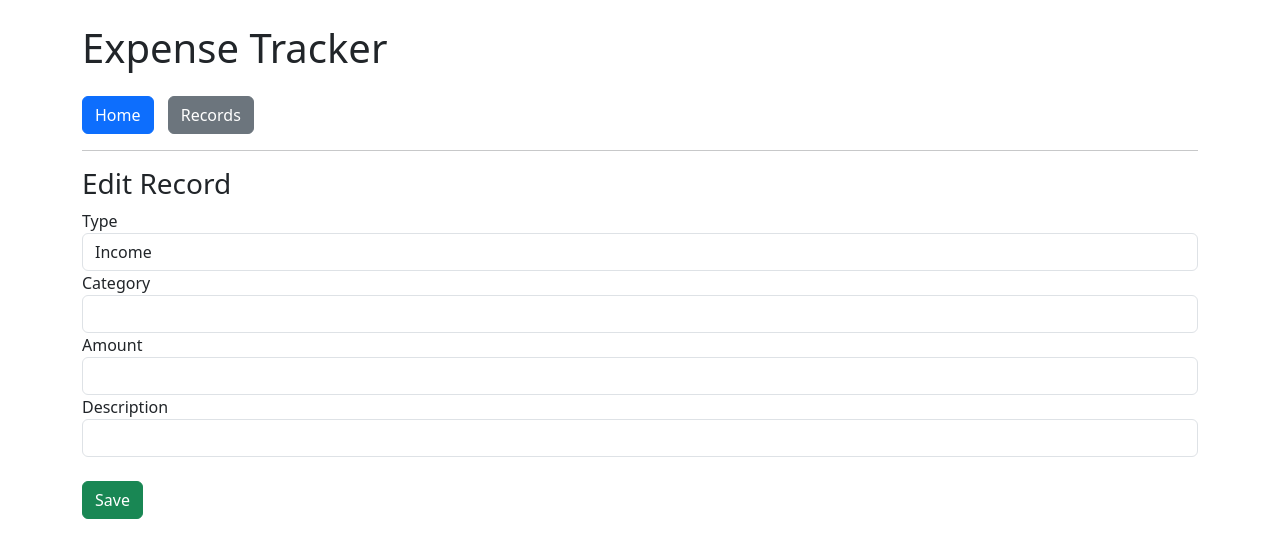
After one commit to yusi-beep/Personal-Expense-Manager, a Flask app: template templates/edit_record.html in a window 1280 px wide. The commit adds this page. Shown: the top 558 px of the page. Run offline with Flask 3, Linux system fonts and the light colour scheme; the template is opened without the code that fills it, so the values that code supplies are empty.

Commit message:
feat: Add CRUD in records

```diff
--- a/models/records.py
+++ b/models/records.py
@@ -74,3 +74,10 @@ def monthly_summary(records):
     expense_vals = [monthly_expense[m] for m in months]
 
     return months, income_vals, expense_vals
+
+def overwrite_records(records):
+    with open(FILE_NAME, "w", newline="", encoding="utf-8") as file:
+        fieldnames = ["date", "type", "category", "amount", "description"]
+        writer = csv.DictWriter(file, fieldnames=fieldnames)
+        writer.writeheader()
+        writer.writerows(records)
--- a/templates/base.html
+++ b/templates/base.html
@@ -13,8 +13,6 @@
 	<nav>
 		<a href="{{ url_for('home.index') }}" class="btn btn-primary">Home</a>
 		<a href="{{ url_for('records.records') }}" class="btn btn-secondary">Records</a>
-		<a href="{{ url_for('records.add') }}" class="btn btn-success">Add Record</a>
-		<a href="{{ url_for('categories.add_category') }}" class="btn btn-success">Add Category</a>
 	</nav>
 	<hr>
 	{% block content %}{% endblock %}
--- /dev/null
+++ b/templates/edit_record.html
@@ -0,0 +1,23 @@
+{% extends "base.html" %}
+{% block content %}
+<h3>Edit Record</h3>
+<form method="POST">
+    <label>Type</label>
+    <select name="type" class="form-control">
+        <option value="income" {% if record["type"] == "income" %}selected{% endif %}>Income</option>
+        <option value="expense" {% if record["type"] == "expense" %}selected{% endif %}>Expense</option>
+    </select>
+
+    <label>Category</label>
+    <input type="text" name="category" class="form-control" value="{{ record['category'] }}">
+
+    <label>Amount</label>
+    <input type="number" step="0.01" name="amount" class="form-control" value="{{ record['amount'] }}">
+
+    <label>Description</label>
+    <input type="text" name="description" class="form-control" value="{{ record['description'] }}">
+
+    <br>
+    <button type="submit" class="btn btn-success">Save</button>
+</form>
+{% endblock %}
```
Also changed, not shown: routes/records.py (+25 -1 lines), templates/records.html (+23 -6 lines).
